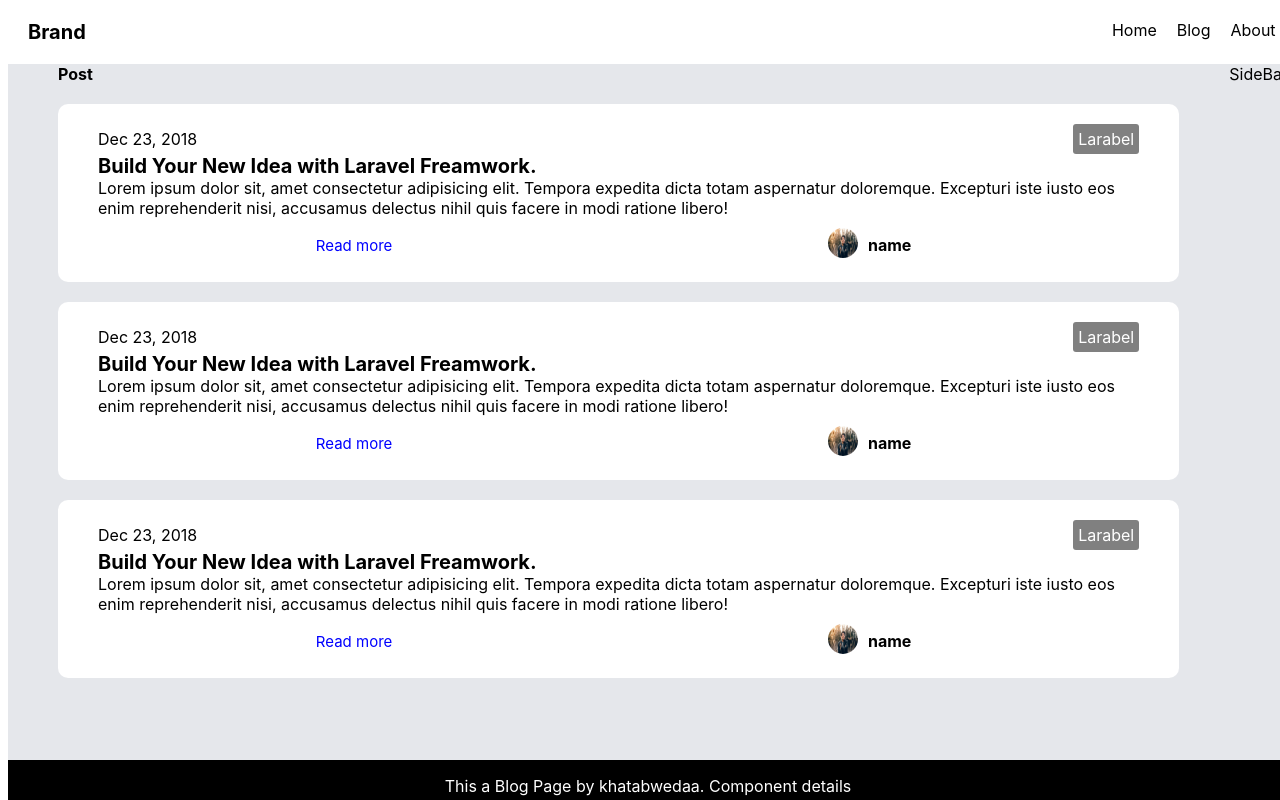
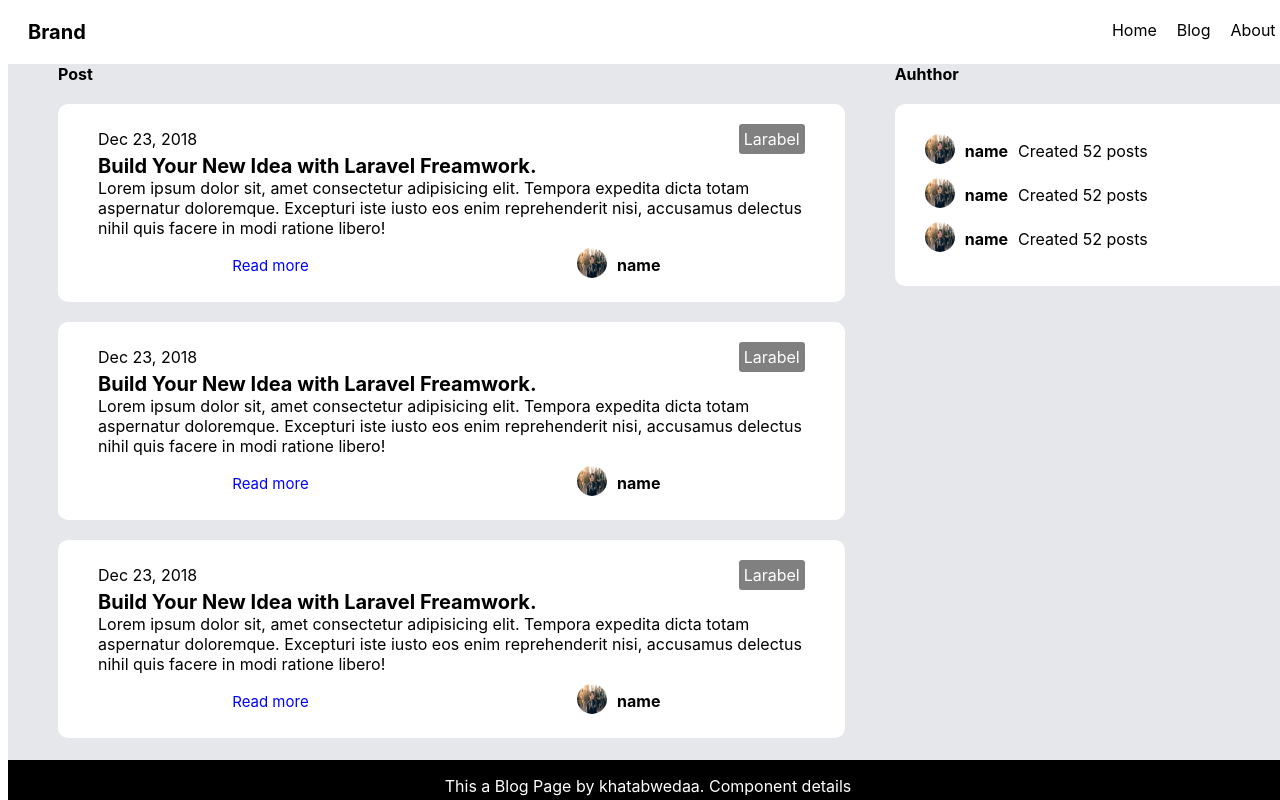
Before and after one commit to Awtanabe/nextjs-blog, a Next.js app: page / in a window 1280 px wide. Shown: the top 800 px of the page. Built offline with nearby package versions, Linux system fonts and the light colour scheme.

Commit message:
author作成

```diff
--- a/molecule/Landing/Author.js
+++ b/molecule/Landing/Author.js
@@ -0,0 +1,21 @@
+import User from '../../molecule/Landing/User'
+
+const Author = () => {
+  return (
+    <div className="author-container">
+      <User/>
+      <div className="created-posts">
+        Created 52 posts
+      </div>
+
+      <style jsx>{`
+        .author-container {
+          display: flex;
+          align-items: center;
+        }
+      `}</style>
+    </div>
+  )
+}
+
+export default Author;
--- a/organism/landing/SideBar.js
+++ b/organism/landing/SideBar.js
@@ -1,9 +1,41 @@
+import Author from '../../molecule/Landing/Author'
+
 const SideBar = () => {
   return (
-    <div>SideBar
+    <div className="sidebar-container">
+      <div className="title">
+        Auhthor
+      </div>
+      <div className="authors-container">
+        <div className="author-wrapper">
+          <Author/>
+        </div>
+        <div className="author-wrapper">
+          <Author/>
+        </div>
+        <div className="author-wrapper">
+          <Author/>
+        </div>
+      </div>
+
 
      <style jsx>{`
-        flex: 1;
+        .sidebar-container {
+          flex: 1;
+        }
+        .sidebar-container .title {
+          font-weight: bold;
+        }
+
+        .author-wrapper {
+          margin: 10px 0;
+        }
+        .authors-container {
+          background-color: white;
+          margin-top: 20px;
+          padding: 20px 30px;
+          border-radius: 10px;
+        }
      `}</style>
     </div>
   )
```
